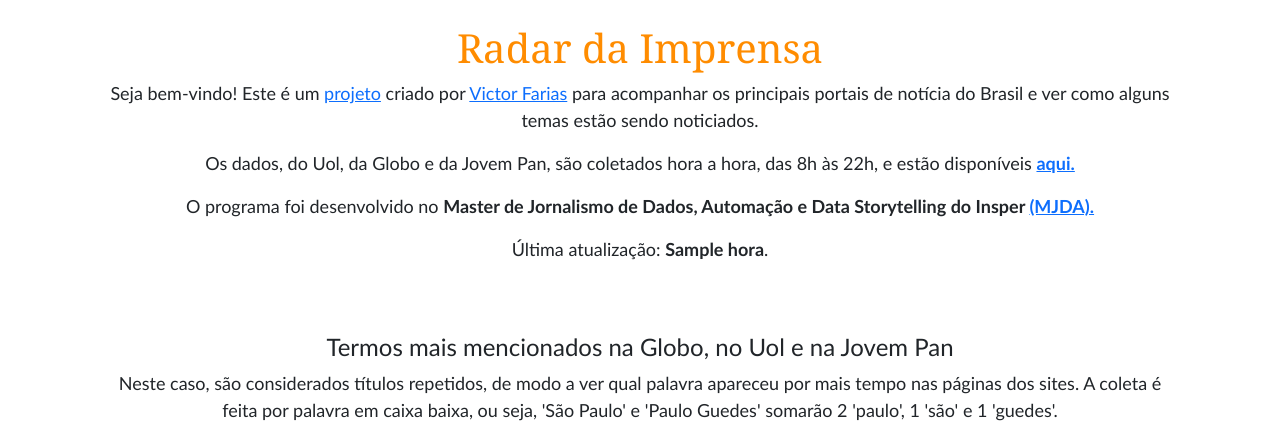
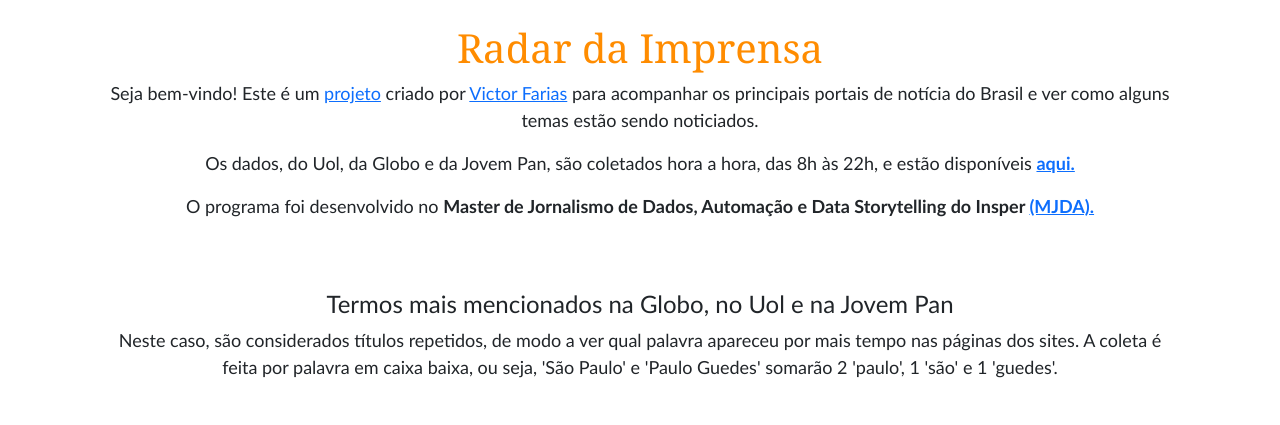
Before and after one commit to victorfariassb/iPrensa, a Flask app: template templates/home.html in a window 1280 px wide. Shown: the top 425 px of the page. Run offline with Flask 2, Linux system fonts and the light colour scheme; the template is opened without the code that fills it: most values are stand-ins (such as "Sample title", 1, 10 or a date in 2020); parts of the project's set-up code (start-up, migrations or seed data) failed here and were passed over.

Commit message:
Update home.html

```diff
--- a/templates/home.html
+++ b/templates/home.html
@@ -21,7 +21,6 @@
                 <p>Seja bem-vindo! Este é um <a href='https://github.com/victorfariassb/radar_imprensa'>projeto</a> criado por <a href="https://twitter.com/__victorfarias">Victor Farias</a> para acompanhar os principais portais de notícia do Brasil e ver como alguns temas estão sendo noticiados.</p>
                 <p>Os dados, do Uol, da Globo e da Jovem Pan, são coletados hora a hora, das 8h às 22h, e estão disponíveis <a href="https://docs.google.com/spreadsheets/d/1UY2MkXq41EBEU5AXxGDE2oVrd8rQgPcc28xWi7oHVOU/edit?usp=sharing"><b>aqui.</b></a></p>
                 <p>O programa foi desenvolvido no <b>Master de Jornalismo de Dados, Automação e Data Storytelling do Insper <a href="https://www.insper.edu.br/pos-graduacao/master-em-jornalismo-de-dados-automacao-e-data-storytelling/">(MJDA).</b></a><br/></p>
-                <p>Última atualização: <b>{{ hora }}</b>.</p>
               <br/>
             </center>
           </div>
```
